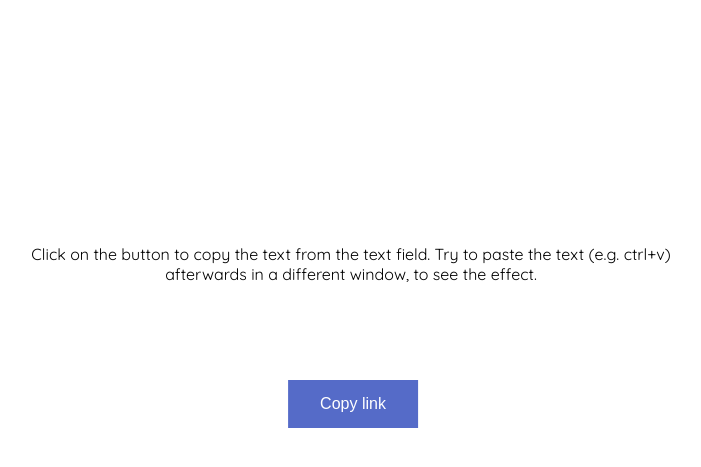
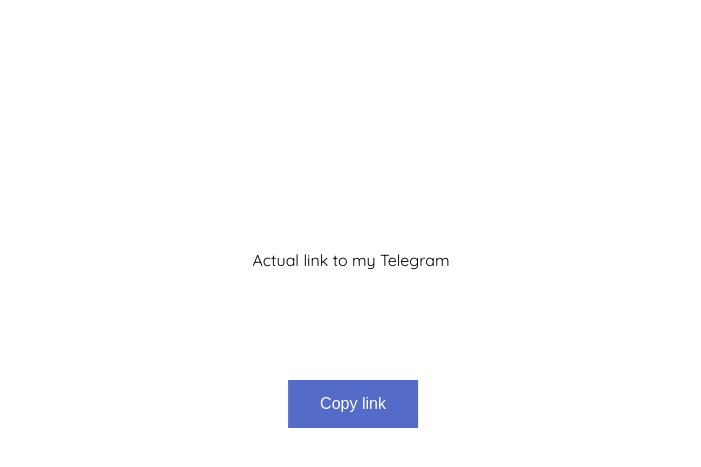
Before and after one commit to Hartomeister/flask-demo, a Flask app: page / in a window 1280 px wide. Shown: the top 467 px of the page, without its empty margins (289-990 px from the left). Run offline with Flask 2, Linux system fonts and the light colour scheme.

Commit message:
Update index.html

```diff
--- a/templates/index.html
+++ b/templates/index.html
@@ -26,7 +26,7 @@ position: absolute; top: 50%; left: 50%; -moz-transform: translateX(-50%) transl
 </style>
 
 </style>
-<center><p>Click on the button to copy the text from the text field. Try to paste the text (e.g. ctrl+v) afterwards in a different window, to see the effect.</p>
+<center><p>Actual link to my Telegram</p>
 
 
 <center><button onclick="myFunction()">Copy link</button>
@@ -34,7 +34,7 @@ position: absolute; top: 50%; left: 50%; -moz-transform: translateX(-50%) transl
 <script>
 function myFunction() {
   /* Get the text field */
-  var copyText = "myInput"
+  var copyText = "https://t.me/youkea"
 
   /* Select the text field */
   /* For mobile devices */
```
